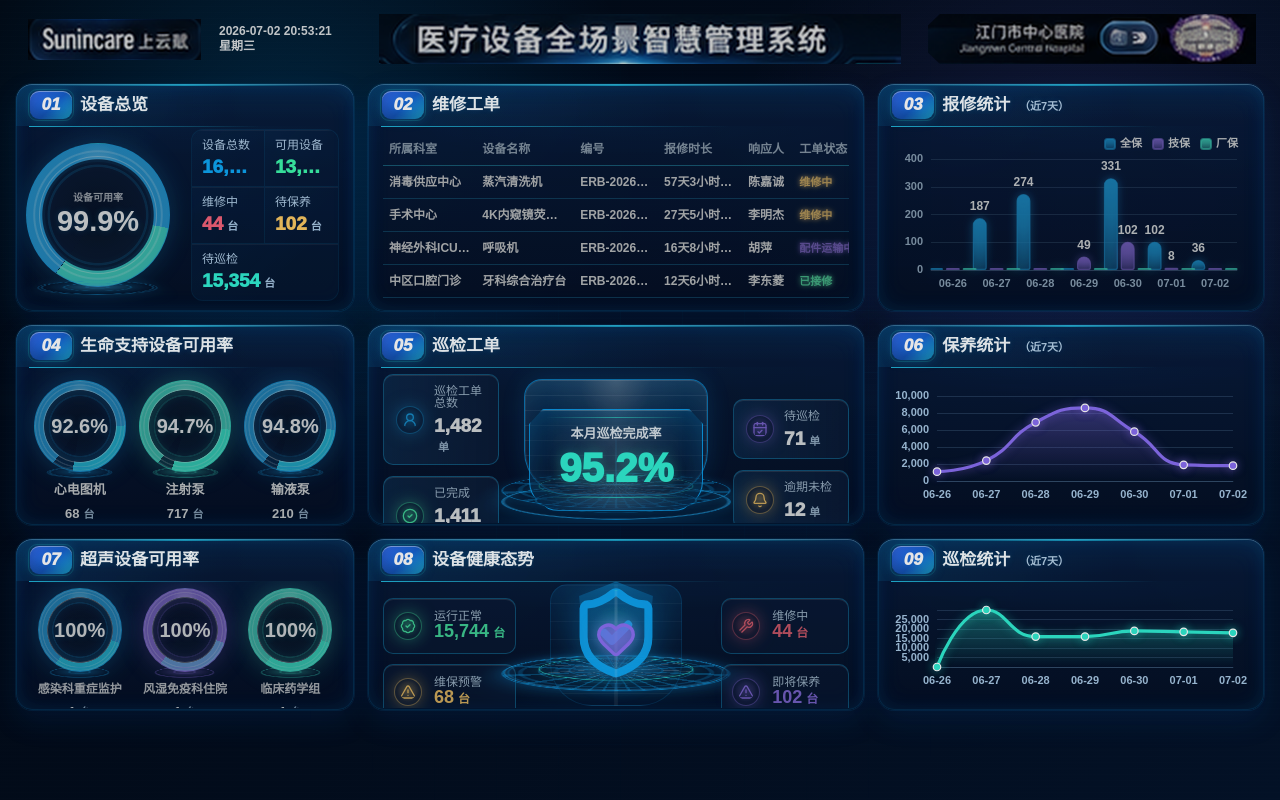
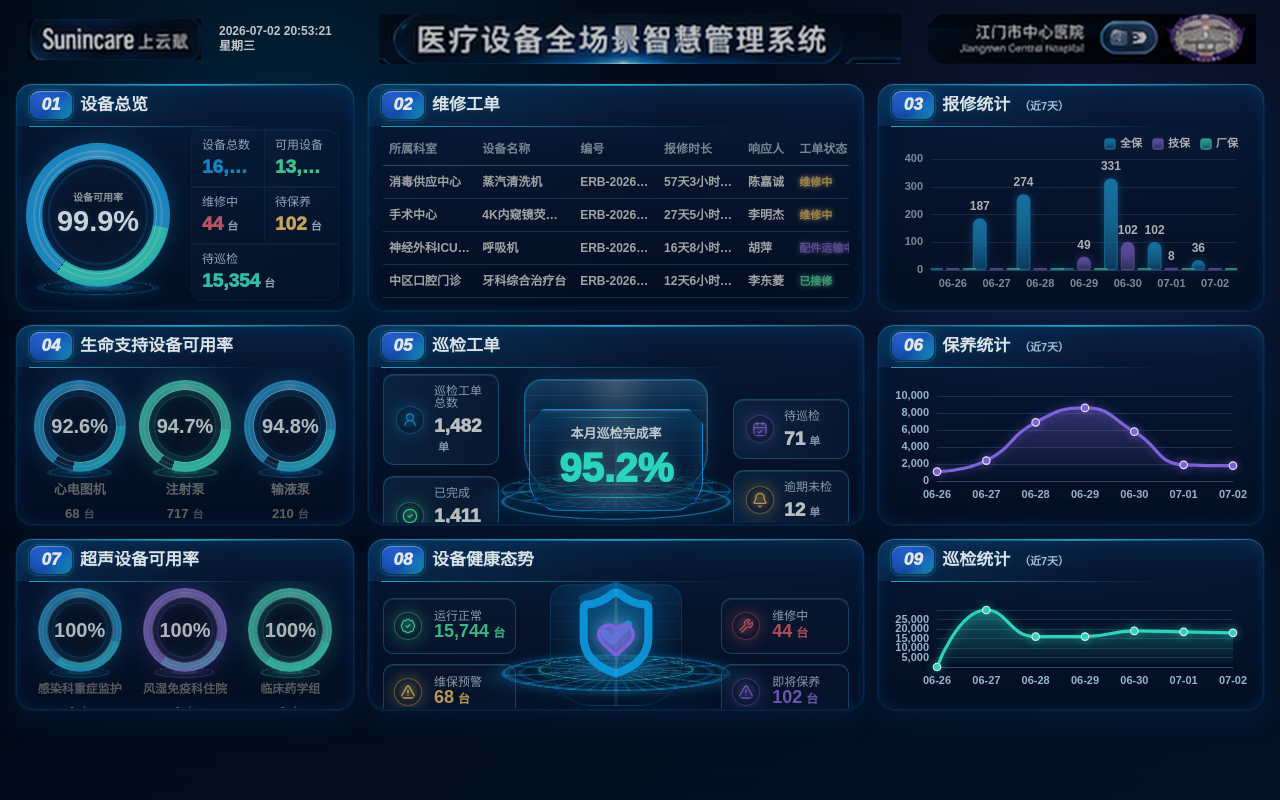
Before and after one commit to Hoshino-wind/medical-dashboard-vue, a Vue app: page / in a window 1280 px wide. Built offline with nearby package versions, Linux system fonts and the light colour scheme.

Commit message:
Fine tune left module contrast

```diff
--- a/src/styles.css
+++ b/src/styles.css
@@ -573,7 +573,7 @@ select {
 }
 
 .overview-feature-ring .metric-ring {
-  filter: brightness(0.84) saturate(0.9);
+  filter: brightness(0.92) saturate(0.98);
   background:
     radial-gradient(circle at center, color-mix(in srgb, var(--surface-strong) 94%, black 10%) 0 55%, transparent 56%),
     radial-gradient(circle at center, transparent 0 62%, color-mix(in srgb, white 20%, transparent) 63% 64%, transparent 65% 71%, color-mix(in srgb, var(--accent) 60%, transparent) 72% 74%, transparent 75%),
@@ -619,6 +619,7 @@ select {
   border-radius: 12px;
   overflow: hidden;
   background: color-mix(in srgb, var(--surface-muted) 18%, transparent);
+  filter: brightness(0.9) saturate(0.9);
 }
 
 .overview-stat {
@@ -712,7 +713,7 @@ select {
 }
 
 .availability-grid .text-center {
-  filter: brightness(0.76);
+  filter: brightness(0.44);
 }
 
 .data-table {
```
